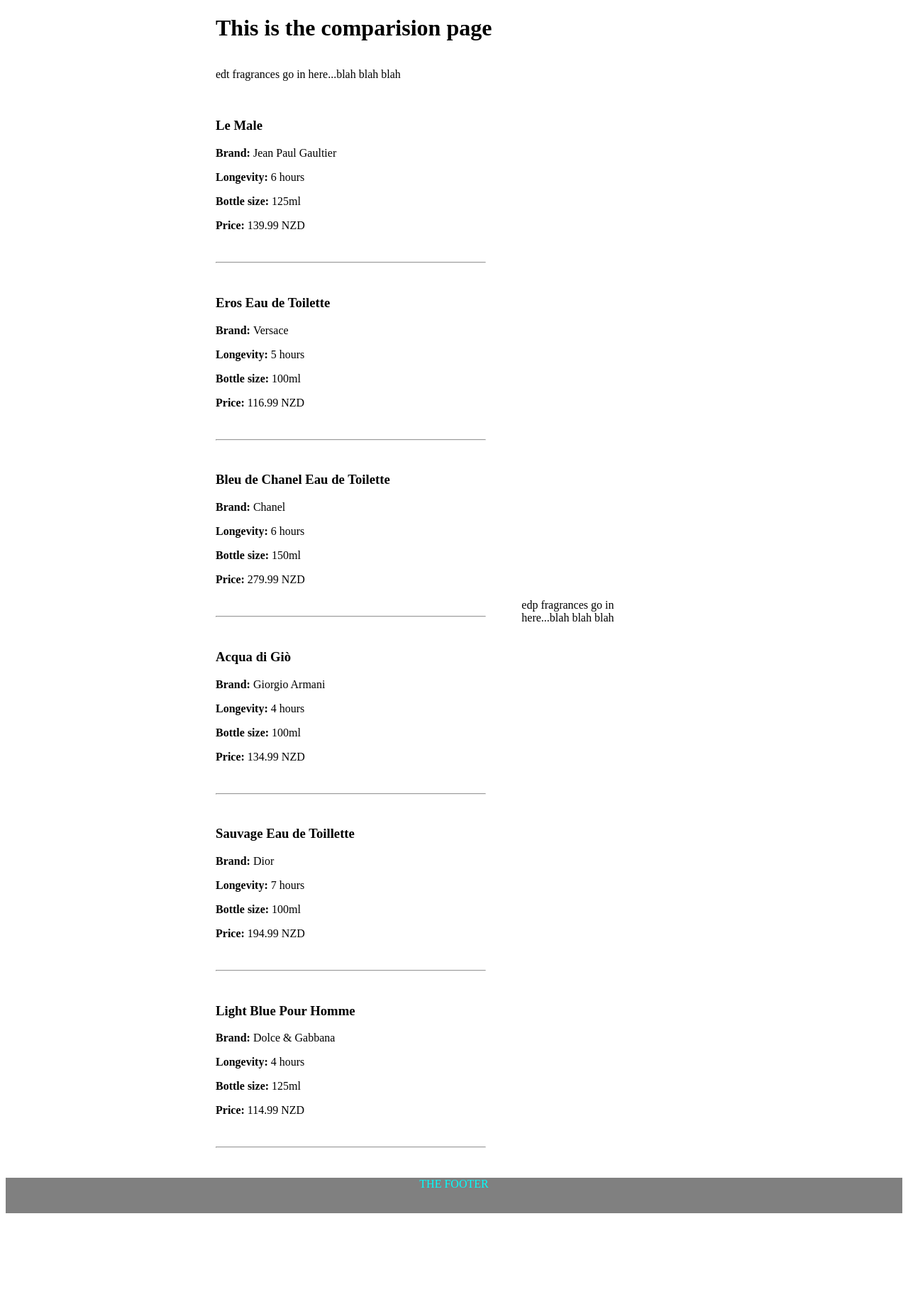
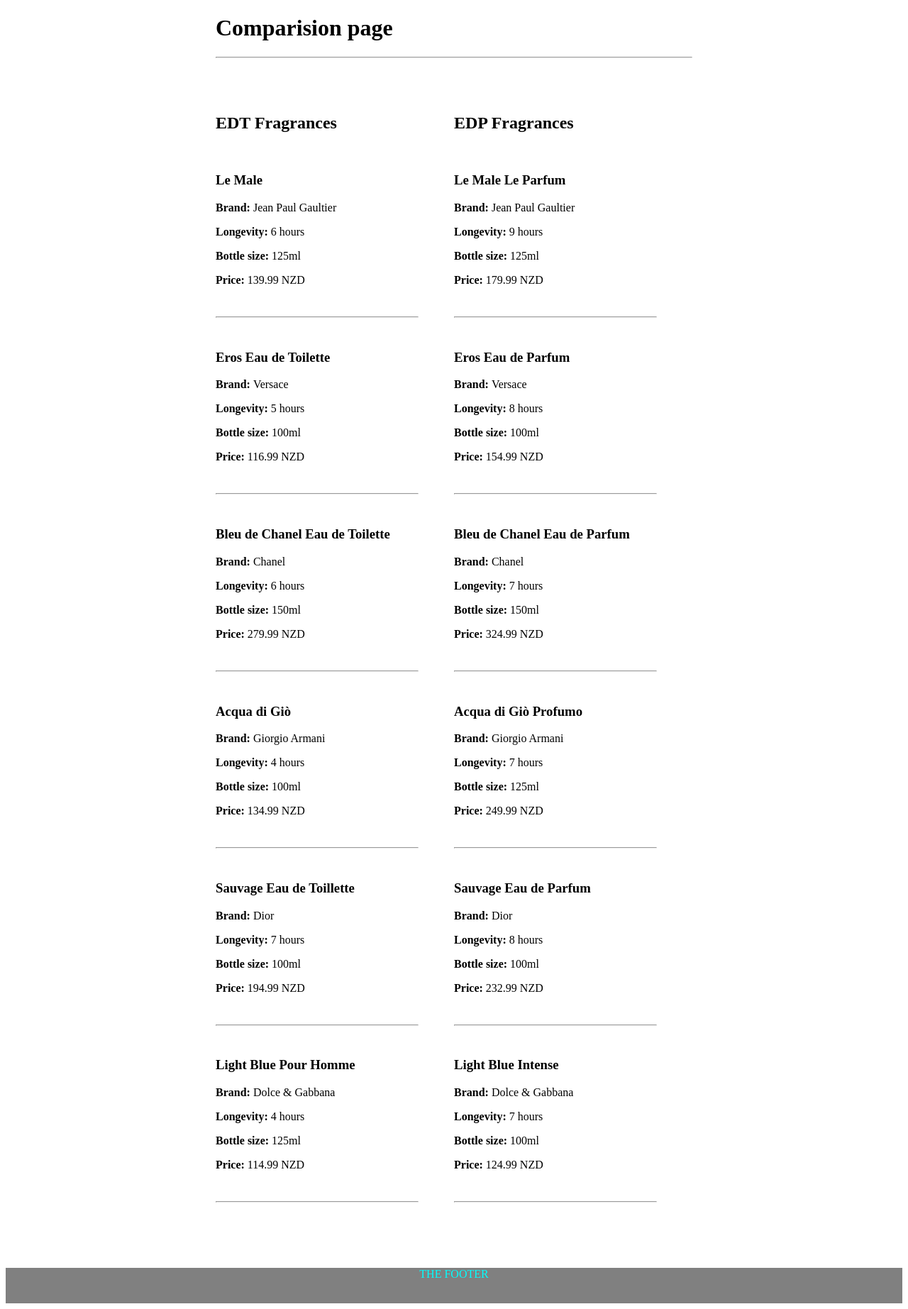
Before and after one commit to kos1070sc/fragrance, a Flask app: page /comparision in a window 1280 px wide. Shown: the part 108-1953 px from the top of the page at 71% size. Before the commit the page ends 1818 px from the top, so only its background shows below. Run offline with Flask 3, Linux system fonts and the light colour scheme; data comes from the database, SQL or seed files in the repository.

Commit message:
comparision page layout completed

```diff
--- a/routes.py
+++ b/routes.py
@@ -103,22 +103,25 @@ def bottle(id):
 #
 @app.route("/comparision")
 def comparision():
-        connection = sqlite3.connect('fragrance.db') #connect to database
-        cur = connection.cursor()
-        cur.execute('''SELECT bottle_name, brand_name,
-                bottle_longevity, bottle_size, bottle_price
-                FROM Fragrance INNER JOIN Designer ON
-                Fragrance.bottle_brand = Designer.brand_id
+    connection = sqlite3.connect('fragrance.db') #connect to database
+    cur = connection.cursor()
+    cur.execute('''SELECT bottle_name, brand_name, bottle_longevity,
+                bottle_size, bottle_price FROM Fragrance INNER JOIN
+                Designer ON Fragrance.bottle_brand = Designer.brand_id
                 WHERE bottle_concentration = 'EDT';''')
+    edt_result = cur.fetchall()
 
-        edt_result = cur.fetchall()
-
-        cur.execute("SELECT * FROM Fragrance WHERE bottle_concentration = 'EDP';")
-        edp_result = cur.fetchall()
-        connection.close()
+    cur.execute('''SELECT bottle_name, brand_name, bottle_longevity,
+                bottle_size, bottle_price FROM Fragrance INNER JOIN Designer ON
+                Fragrance.bottle_brand = Designer.brand_id WHERE
+                bottle_concentration = 'EDP';''')
+    edp_result = cur.fetchall()
+    connection.close()
 
 
-        return render_template('comparision.html', edt_comparision = edt_result, edp_conparision = edp_result)
+    return render_template('comparision.html',
+                            edt_comparision = edt_result,
+                            edp_conparision = edp_result)
 
 
 
--- a/static/style.css
+++ b/static/style.css
@@ -34,6 +34,9 @@
   text-align: center;
 }
 
+.page_title{
+
+}
 
 
 
@@ -108,6 +111,6 @@
 }
 
 .edp_container{
-  flex: 1;
+  flex: 2;
   padding: 50px;
 }
--- a/templates/all_fragrances.html
+++ b/templates/all_fragrances.html
@@ -2,7 +2,7 @@
 {%extends 'layout.html'%}
 
 {%block content%}
-<h1>{{concentration[0]}} Fragrances</h1>
+<h1 class = "page_title">{{concentration[0]}} Fragrances</h1>
 <hr/>
 
     {% for fragrance in fragrances %}
--- a/templates/comparision.html
+++ b/templates/comparision.html
@@ -2,56 +2,55 @@
 
 {%block content%}
 
-<h1>
-    This is the comparision page
+<h1 class = "page_title">
+    Comparision page
 </h1>
+<hr>
 
 <div class = "comparision_container">
     <div class = "edt_container">
-        <p>edt fragrances go in here...blah blah blah</p>
+        <h2>EDT Fragrances</h2>
         <br>
         {% for edt in edt_comparision %} <!-- edt info for comparision -->
-        <h3>{{ edt[0] }}</h3>
+            <h3>{{ edt[0] }}</h3>
 
-        <p>
-            <strong>Brand: </strong>{{ edt[1] }}
-        </p>
+            <p><strong>Brand: </strong>{{ edt[1] }}</p>
 
-        <p>
-            <strong>Longevity: </strong>{{ edt[2] }}
-        </p>
+            <p></p><strong>Longevity: </strong>{{ edt[2] }}</p>
 
-        <p>
-            <strong>Bottle size: </strong>{{ edt[3] }}
-        </p>
+            <p><strong>Bottle size: </strong>{{ edt[3] }}</p>
 
-        <p>
-            <strong>Price: </strong>{{ edt[4] }} NZD
-        </p>
+            <p><strong>Price: </strong>{{ edt[4] }} NZD</p>
 
-        <br>
-        <hr>
-        <br>
+            <br>
+            <hr>
+            <br>
         {% endfor %}
     </div>
 
 
     <div class = "edp_container">
-        <p>edp fragrances go in here...blah blah blah</p>
+        <h2>EDP Fragrances</h2>
+        <br>
+        {% for edp in edp_conparision %} <!-- display all edp fragrances -->
+
+            <h3>{{ edp[0] }}</h3>
+
+            <p><strong>Brand: </strong>{{ edp[1] }}</p>
+
+            <p><strong>Longevity: </strong>{{ edp[2] }}</p>
+
+            <p><strong>Bottle size: </strong>{{ edp[3] }}</p>
+
+            <p><strong>Price: </strong>{{ edp[4] }} NZD</p>
+
+            <br>
+            <hr>
+            <br>
+        {% endfor %}
     </div>
 
 </div>
 
 
-
-
-
-
-
-
-
-
-
-
-
 {%endblock%}
--- a/templates/home.html
+++ b/templates/home.html
@@ -1,7 +1,7 @@
 {%extends "layout.html"%}
 {%block content%}
 
-<h1>Homepage</h1>
+<h1 class = "page_title">Homepage</h1>
 <hr>
 
 <img src="static/images/hero.png" alt="Hero Image" class = "hero_image">
--- a/templates/layout.html
+++ b/templates/layout.html
@@ -13,7 +13,7 @@
 
 
 		<header class = "header">
-			<h1>EDT vs EDP</h1>
+			<h1 class = "main_title">EDT vs EDP</h1>
 		</header>
 
 		<nav id = "navbar">
```
